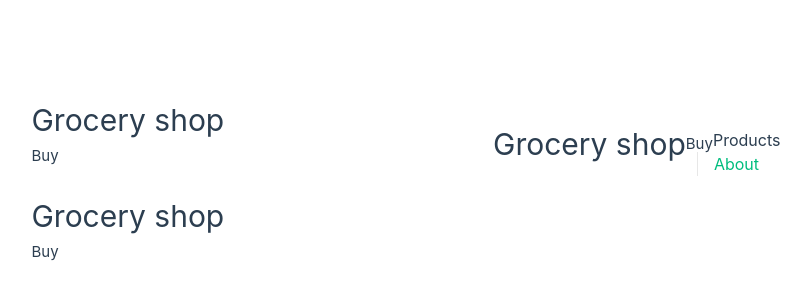
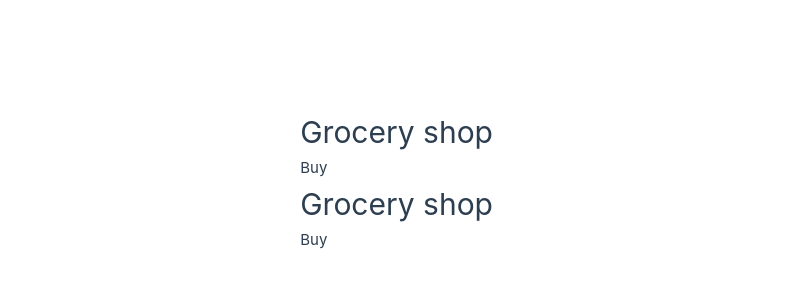
Before and after one commit to staten-island-tech/vue-reactivity-RBJ40, a Vue app in the folder app/: page / in a window 1280 px wide. Shown: the part 220-520 px from the top of the page, without its empty margins (147-958 px from the left). Built offline with nearby package versions, Linux system fonts and the light colour scheme.

Commit message:
Update App.vue

```diff
--- a/app/src/App.vue
+++ b/app/src/App.vue
@@ -5,35 +5,19 @@ import { groceryItems } from './components/GroceryItems.vue'
 </script>
 
 <template>
-  <div><RouterView/></div>
-  <header>
-    <!-- <img alt="Vue logo" class="logo" src="@/assets/logo.svg" width="125" height="125" /> -->
+  <div><RouterView /></div>
+  <div><RouterLink /></div>
+  <main>
     <h1>Grocery shop</h1>
     <p>Buy</p>
-    <div v-for="groceryItem in groceryItems" :key="groceryItem">
-      <h1>{{ groceryItem.name }}</h1>
-      <h2>{{ groceryItem.price }}</h2>
-      <img :src="groceryItem.img" />
-      <!--might add imgDesc here-->
-      <!-- <button @click="$emit"('AddtoCart', index)">Add to Cart</button>
-      <slot></slot> -->
-    <div class="container">
-      <div class="card"><GroceryItems/></div>
+    <div v-for="item in groceryItems" :key="item.name">
+      <h2>{{ item.name }} - {{ item.price }}</h2>
+      <img :src="item.img" alt="Grocery Item" />
     </div>
-    </div>
-
-    <div class="wrapper">
+  </main>
+</template>
 
 
-      <nav>
-        <RouterLink to="/">Products</RouterLink>
-        <RouterLink to="/about">About</RouterLink>
-      </nav>
-    </div>
-  </header>
-
-  <RouterView />
-</template>
 
 <style scoped>
 .container{
```
